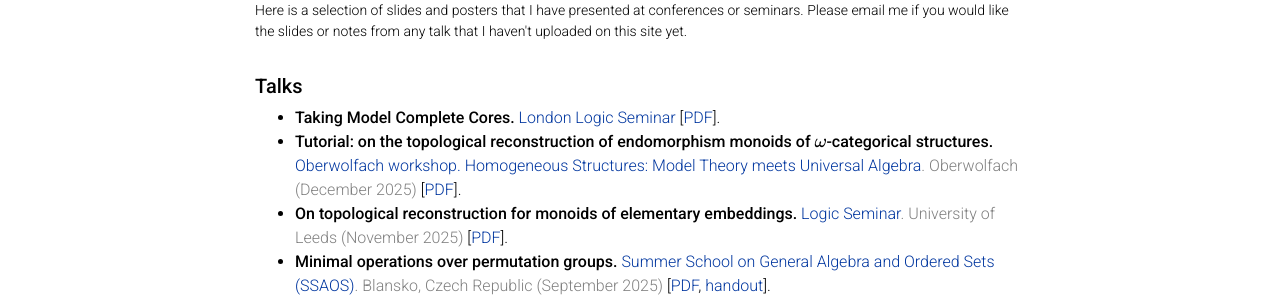
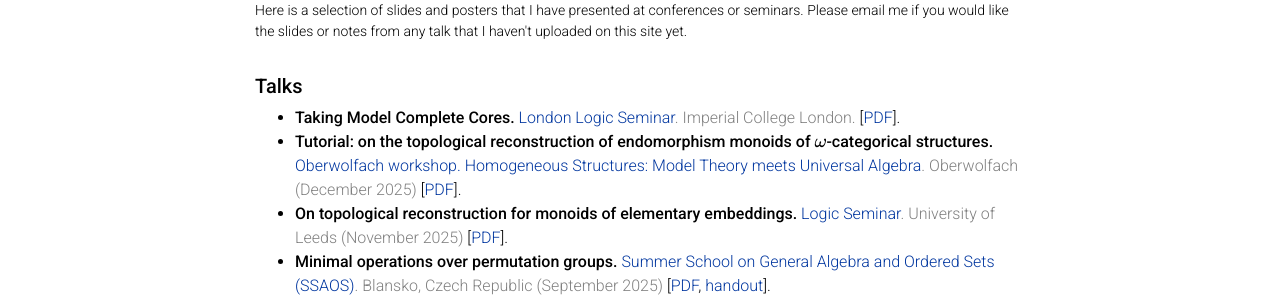
Before and after one commit to paolomarimon/paolomarimon.github.io, a Jekyll site: the page built from _pages/talksposters.md, in a window 1280 px wide and 1193 px high. Shown: the part 161-461 px from the top of the window. Built offline with Jekyll 4.4.1, drawn with Linux system fonts in a browser that asks for light colours; emoji names are drawn with the system emoji font; comment, search, counter and statistics services are not loaded; a style sheet for code colours, icons or effects is not loaded.

Commit message:
Update talksposters.md

```diff
--- a/_pages/talksposters.md
+++ b/_pages/talksposters.md
@@ -9,7 +9,7 @@
 
 ##### **Talks**
 * **Taking Model Complete Cores.** <span style="color:gray">
-[London Logic Seminar](https://www.imperial.ac.uk/events/205795/london-logic-seminar-paolo-marimon-university-of-oxford/) </span>[[PDF](http://paolomarimon.github.io/assets/pdf/talks/Imperial_2026.pdf)].
+[London Logic Seminar](https://www.imperial.ac.uk/events/205795/london-logic-seminar-paolo-marimon-university-of-oxford/). Imperial College London. </span>[[PDF](http://paolomarimon.github.io/assets/pdf/talks/Imperial_2026.pdf)].
 * **Tutorial: on the topological reconstruction of endomorphism monoids of $$\omega$$-categorical structures.** <span style="color:gray">
 [Oberwolfach workshop. Homogeneous Structures: Model Theory meets Universal Algebra](https://www.mfo.de/www/activity/2551). Oberwolfach (December 2025) </span>[[PDF](http://paolomarimon.github.io/assets/pdf/talks/Oberwolfach25.pdf)].
 * **On topological reconstruction for monoids of elementary embeddings.** <span style="color:gray">
```
